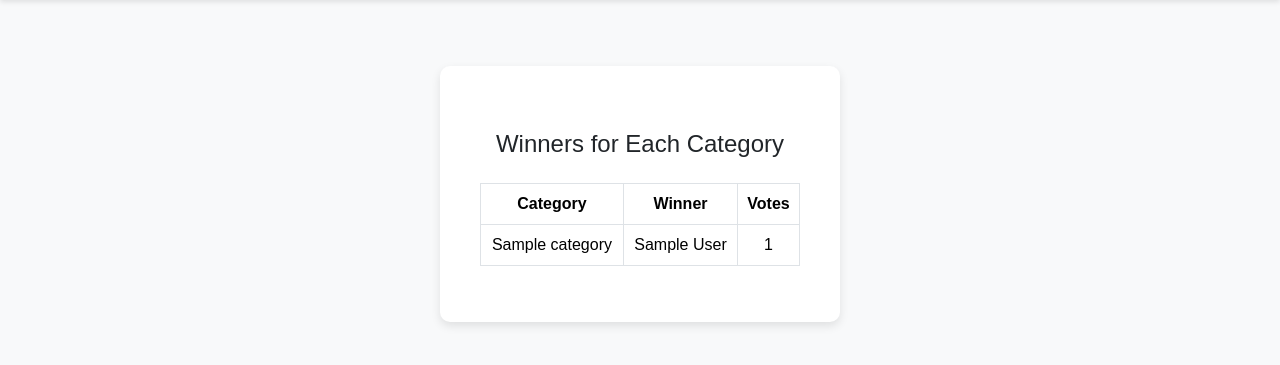
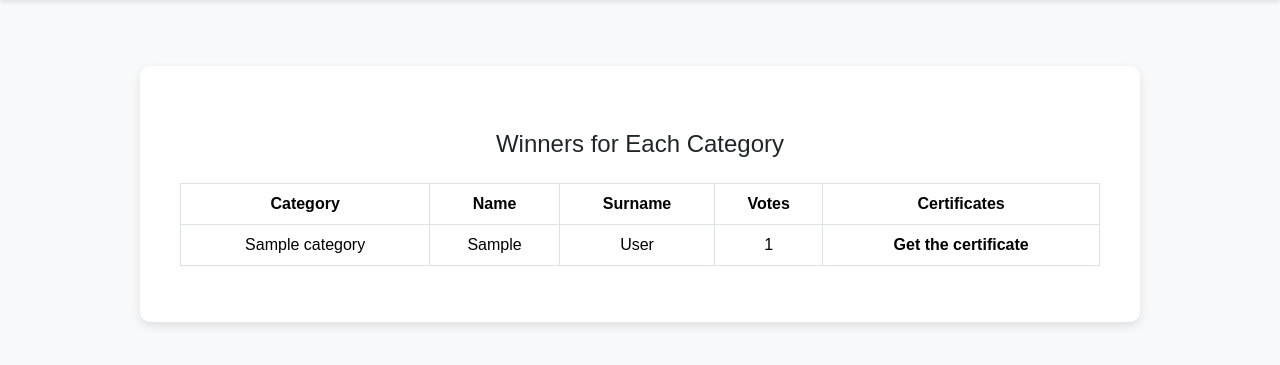
Before and after one commit to tinadjurkovic/Pabau-Assignment, a PHP site: page /winners.php in a window 1280 px wide. Shown: the part 54-419 px from the top of the page. Run offline with PHP 8.4, Linux system fonts and the light colour scheme; tables that the repository leaves empty or names only in its code hold one stand-in row (values such as "Sample post").

Commit message:
Added a functionality to generate and to open certificate in a new tab from the winners table

```diff
--- a/styles/main.css
+++ b/styles/main.css
@@ -52,6 +52,10 @@ body {
   margin: 120px auto;
 }
 
+.container-winners {
+  max-width: 1000px !important;
+}
+
 h3 {
   text-align: center;
   margin-bottom: 30px;
@@ -99,3 +103,14 @@ h3 {
 .btn-primary:hover {
   background-color: #48a3c0;
 }
+
+.certificate-link {
+  color: black !important;
+  text-decoration: none;
+  font-weight: bold;
+}
+
+.certificate-link:hover {
+  color: grey;
+  text-decoration: none;
+}
--- a/voters.php
+++ b/voters.php
@@ -31,7 +31,7 @@ $voters = $stmt->fetchAll();
                 <a class="nav-link" href="winners.php">Winners</a>
             </li>
             <li class="nav-item">
-                <a class="nav-link" href="voters.php">Voters</a>
+                <a class="nav-link active" href="voters.php">Voters</a>
             </li>
             <li class="nav-item">
                 <a class="nav-link" href="logout.php">Logout</a>
@@ -41,7 +41,7 @@ $voters = $stmt->fetchAll();
 
     <div class="container">
         <h3 class="my-4">Top Voters</h3>
-        <table class="table table-bordered">
+        <table class="table table-bordered text-center">
             <thead>
                 <tr>
                     <th>Name</th>
--- a/winners.php
+++ b/winners.php
@@ -8,7 +8,7 @@ $categories = $stmt->fetchAll();
 $winners = [];
 foreach ($categories as $category) {
     $stmt = $db->prepare("
-        SELECT e.firstname, e.lastname, COUNT(v.id) as votes
+        SELECT e.firstname, e.lastname, COUNT(v.id) as votes, e.id as winner_id
         FROM employees e
         JOIN votes v ON e.id = v.nominee_id
         WHERE v.category_id = :category_id
@@ -20,10 +20,12 @@ foreach ($categories as $category) {
     $winner = $stmt->fetch();
 
     if ($winner) {
-        $winners[$category['name']] = [
+        $winners[] = [
             'name' => $winner['firstname'],
             'surname' => $winner['lastname'],
-            'votes' => $winner['votes']
+            'votes' => $winner['votes'],
+            'category' => $category['name'],
+            'winner_id' => $winner['winner_id']
         ];
     }
 }
@@ -55,23 +57,33 @@ foreach ($categories as $category) {
         </ul>
     </nav>
 
-    <div class="container">
+    <div class="container container-winners">
         <h4 class="my-4 text-center">Winners for Each Category</h4>
 
         <table class="table table-bordered text-center">
             <thead>
                 <tr>
                     <th>Category</th>
-                    <th>Winner</th>
+                    <th>Name</th>
+                    <th>Surname</th>
                     <th>Votes</th>
+                    <th>Certificates</th>
                 </tr>
             </thead>
             <tbody>
-                <?php foreach ($winners as $categoryName => $winner): ?>
+                <?php foreach ($winners as $winner): ?>
                     <tr>
-                        <td><?= htmlspecialchars($categoryName) ?></td>
-                        <td><?= htmlspecialchars($winner['name'] . ' ' . $winner['surname']) ?></td>
-                        <td><?= htmlspecialchars($winner['votes']) ?></td>
+                        <td><?= htmlspecialchars($winner['category']) ?></td>
+                        <td><?= htmlspecialchars($winner['name']) ?></td>
+                        <td><?= htmlspecialchars($winner['surname']) ?></td>
+                        <td><?= $winner['votes'] ?></td>
+                        <td>
+                            <a style="color: black !important; text-decoration: none; font-weight: bold;"
+                                class="certificate-link" target="_blank"
+                                href="generate_certificate.php?winner_name=<?= urlencode($winner['name'] . ' ' . $winner['surname']) ?>&category=<?= urlencode($winner['category']) ?>&votes=<?= $winner['votes'] ?>">
+                                Get the certificate
+                            </a>
+                        </td>
                     </tr>
                 <?php endforeach; ?>
             </tbody>
```
Also changed, not shown: certificateGenerator.php (added, +42 -0 lines), generate_certificate.php (added, +11 -0 lines).
